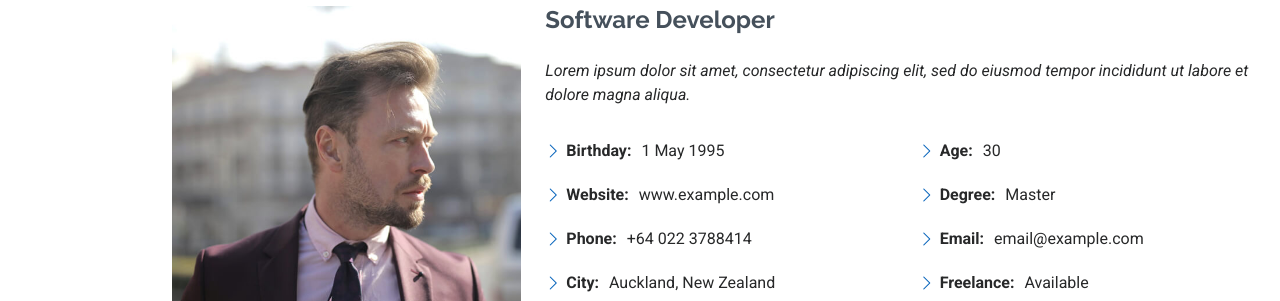
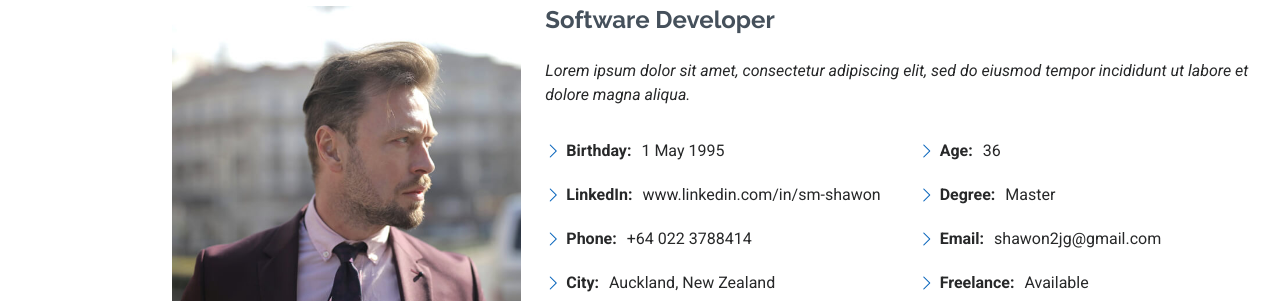
Before and after one commit to shawon2jg/Portfolio, a plain HTML site: page index.html in a window 1280 px wide. Shown: the part 1040-1341 px from the top of the page. Drawn offline with Linux system fonts and the light colour scheme.

Commit message:
Update index.html

```diff
--- a/index.html
+++ b/index.html
@@ -4,7 +4,7 @@
 <head>
   <meta charset="utf-8">
   <meta content="width=device-width, initial-scale=1.0" name="viewport">
-  <title>Index - MyResume Bootstrap Template</title>
+  <title>S M Shawon | Portfolio</title>
   <meta content="" name="description">
   <meta content="" name="keywords">
 
@@ -27,13 +27,6 @@
   <!-- Main CSS File -->
   <link href="assets/css/main.css" rel="stylesheet">
 
-  <!-- =======================================================
-  * Template Name: MyResume
-  * Template URL: https://bootstrapmade.com/free-html-bootstrap-template-my-resume/
-  * Updated: Jun 29 2024 with Bootstrap v5.3.3
-  * Author: BootstrapMade.com
-  * License: https://bootstrapmade.com/license/
-  ======================================================== -->
 </head>
 
 <body class="index-page">
@@ -104,16 +97,16 @@
               <div class="col-lg-6">
                 <ul>
                   <li><i class="bi bi-chevron-right"></i> <strong>Birthday:</strong> <span>1 May 1995</span></li>
-                  <li><i class="bi bi-chevron-right"></i> <strong>Website:</strong> <span>www.example.com</span></li>
+                  <li><i class="bi bi-chevron-right"></i> <strong>LinkedIn:</strong> <span>www.linkedin.com/in/sm-shawon</span></li>
                   <li><i class="bi bi-chevron-right"></i> <strong>Phone:</strong> <span>+64 022 3788414</span></li>
                   <li><i class="bi bi-chevron-right"></i> <strong>City:</strong> <span>Auckland, New Zealand</span></li>
                 </ul>
               </div>
               <div class="col-lg-6">
                 <ul>
-                  <li><i class="bi bi-chevron-right"></i> <strong>Age:</strong> <span>30</span></li>
+                  <li><i class="bi bi-chevron-right"></i> <strong>Age:</strong> <span>36</span></li>
                   <li><i class="bi bi-chevron-right"></i> <strong>Degree:</strong> <span>Master</span></li>
-                  <li><i class="bi bi-chevron-right"></i> <strong>Email:</strong> <span>email@example.com</span></li>
+                  <li><i class="bi bi-chevron-right"></i> <strong>Email:</strong> <span>shawon2jg@gmail.com</span></li>
                   <li><i class="bi bi-chevron-right"></i> <strong>Freelance:</strong> <span>Available</span></li>
                 </ul>
               </div>
```
